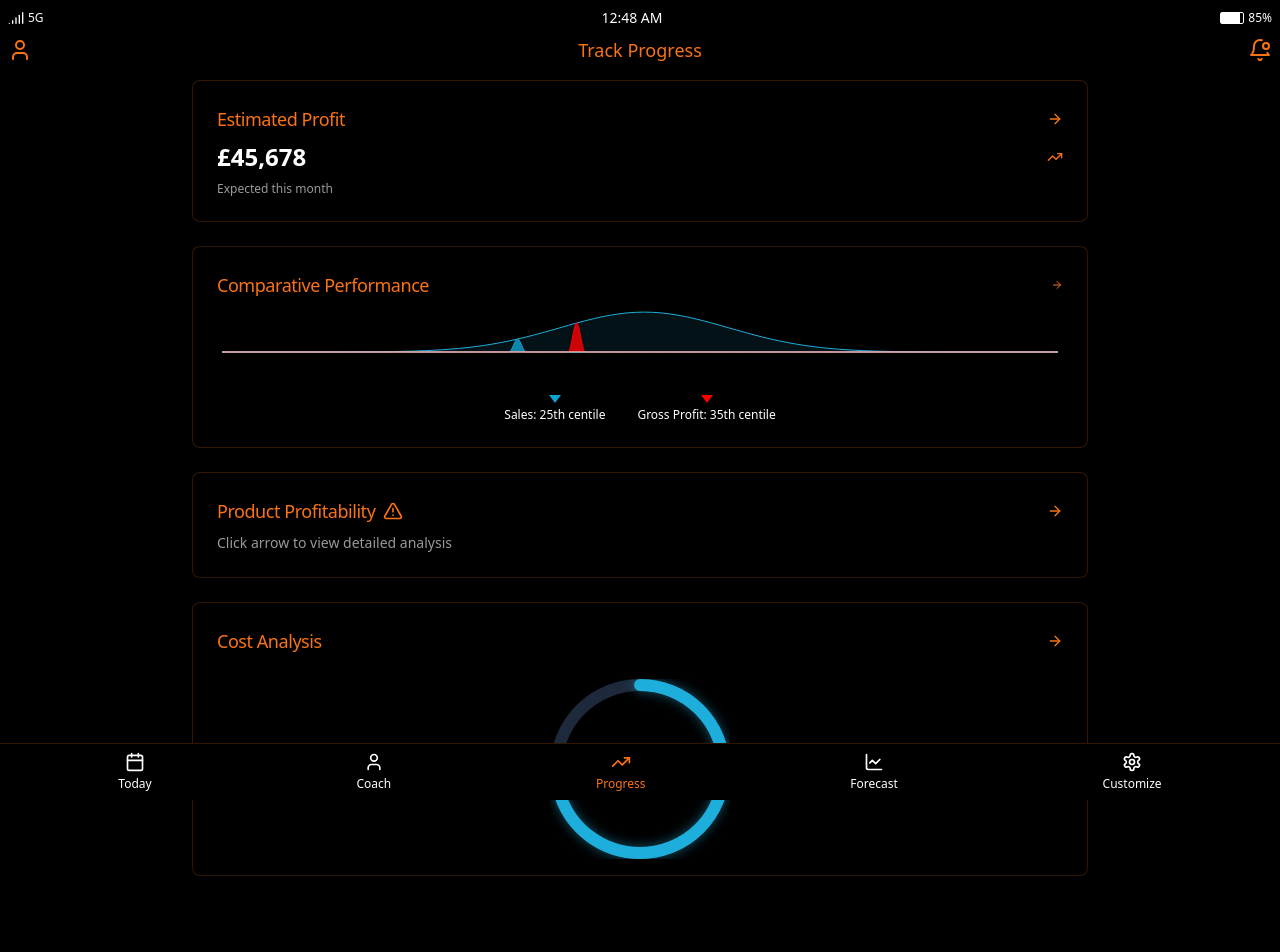
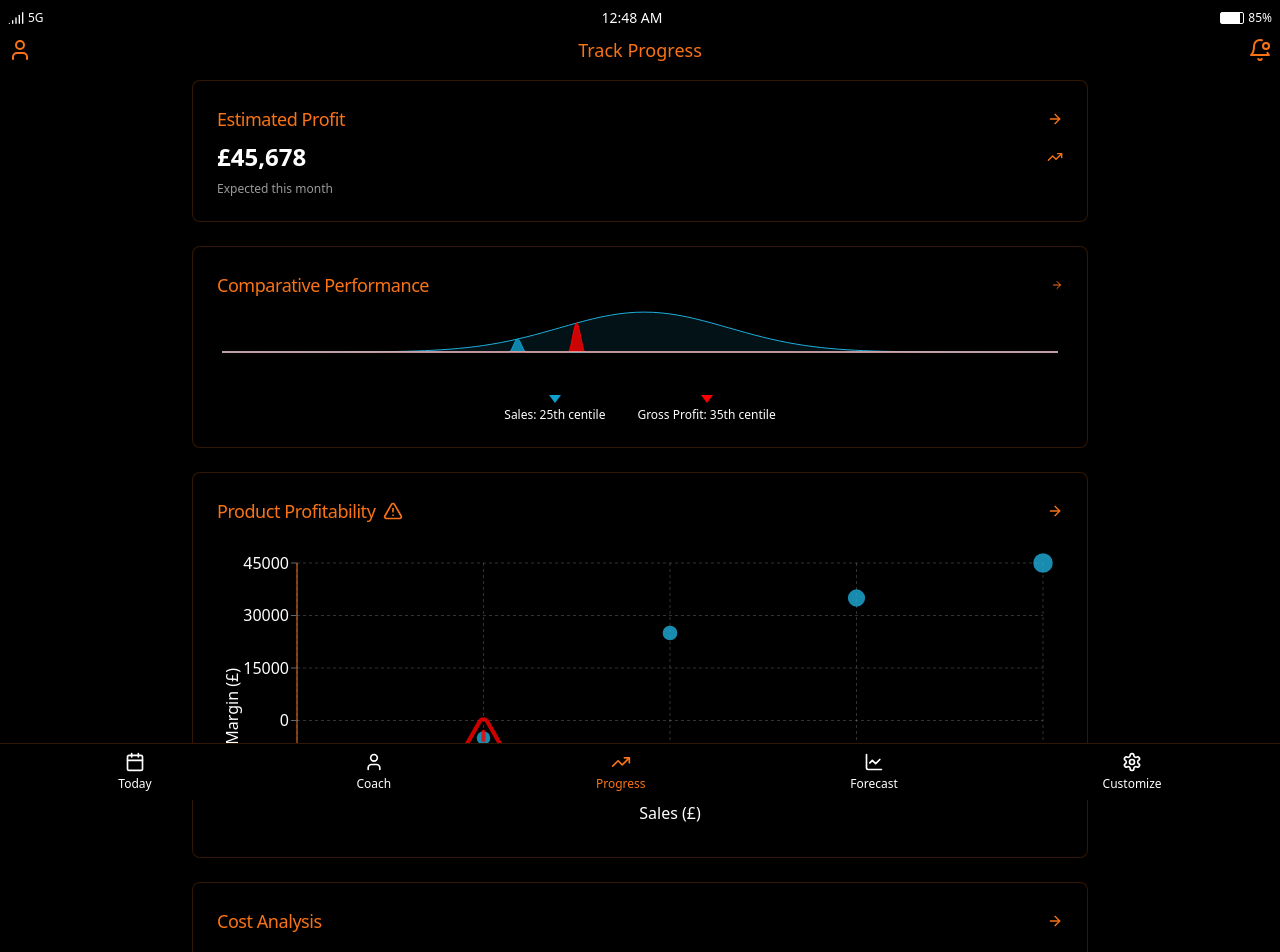
Before and after one commit to TrajexAI/FrontendProject, a React (Vite) app: page /scorecard in a window 1280 px wide. Shown: the top 952 px of the page. Built offline with nearby package versions, Linux system fonts and the light colour scheme.

Commit message:
Update Product Profitability Card
Add product overview graph to the Product Profitability card. Remove the existing title.

```diff
--- a/src/components/dashboard/ProductAnalysisCard.tsx
+++ b/src/components/dashboard/ProductAnalysisCard.tsx
@@ -2,6 +2,7 @@
 import { Card, CardHeader, CardTitle, CardContent } from "@/components/ui/card";
 import { ArrowRight, TriangleAlert } from "lucide-react";
 import { useNavigate } from "react-router-dom";
+import ProductScatterPlot from "../product-analysis/ProductScatterPlot";
 
 interface ProductDataType {
   name: string;
@@ -16,6 +17,18 @@ interface ProductAnalysisProps {
 const ProductAnalysisCard = ({ productData }: ProductAnalysisProps) => {
   const navigate = useNavigate();
 
+  // Sample data for the scatter plot
+  const scatterData = [
+    { x: 50000, y: 25000, z: 100, name: "Product A", fill: "#1EAEDB" },
+    { x: 75000, y: 35000, z: 150, name: "Product B", fill: "#1EAEDB" },
+    { x: 25000, y: -5000, z: 80, name: "Product C", fill: "#1EAEDB" },
+    { x: 100000, y: 45000, z: 200, name: "Product D", fill: "#1EAEDB" },
+  ];
+
+  const starHighlight = [
+    { x: 25000, y: -5000, z: 80, name: "Product C" },
+  ];
+
   return (
     <Card className="bg-black border border-[#F97316]/20">
       <CardHeader className="flex flex-row items-center justify-between space-y-0 pb-2">
@@ -29,7 +42,12 @@ const ProductAnalysisCard = ({ productData }: ProductAnalysisProps) => {
         />
       </CardHeader>
       <CardContent>
-        <p className="text-sm text-white/60">Click arrow to view detailed analysis</p>
+        <div className="w-full h-[300px]">
+          <ProductScatterPlot
+            scatterData={scatterData}
+            starHighlight={starHighlight}
+          />
+        </div>
       </CardContent>
     </Card>
   );
```
